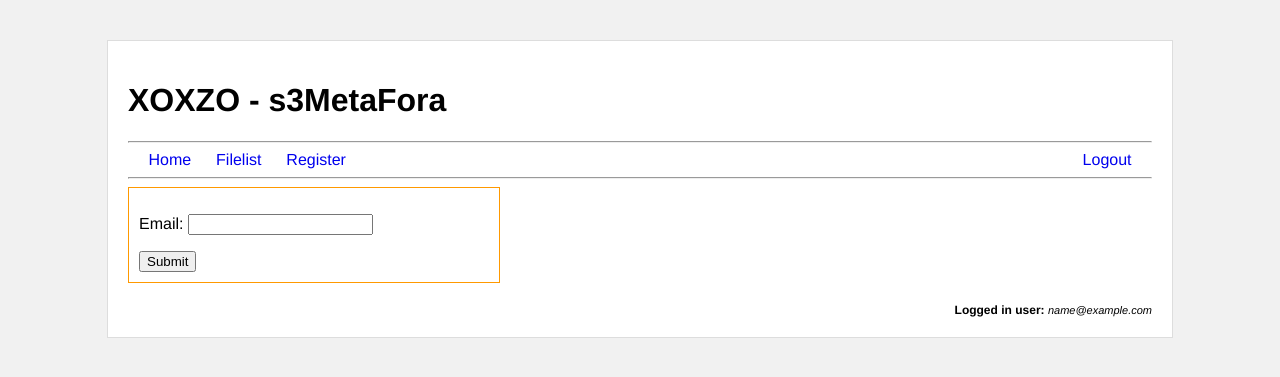
After one commit to thoughtgeek/s3metafora, a Django app: a page that uses s3mediauploader/templates/base.html in a window 1280 px wide. The commit adds this page. Shown: the top 377 px of the page. Run offline with Django 3.2, Linux system fonts and the light colour scheme; the visitor is signed in with stand-in values (Sample User, id 1); parts of the project's set-up code (start-up, migrations or seed data) failed here and were passed over.

Commit message:
Added auth and registration

```diff
--- a/s3mediauploader/core/forms.py
+++ b/s3mediauploader/core/forms.py
@@ -7,3 +7,10 @@
     class Meta:
         model = Document
         fields = ('upload', )
+
+
+class UserRegistrationForm(forms.Form):
+    email = forms.CharField(
+        required = True,
+        label = 'Email',
+        max_length = 32,)
--- a/s3mediauploader/core/templates/core/document_form.html
+++ b/s3mediauploader/core/templates/core/document_form.html
@@ -6,7 +6,6 @@
 
 {% block content %}
   <h3>Upload to Amazon S3</h3>
-
   <form method="post" enctype="multipart/form-data">
     {% csrf_token %}
     {{ form.as_p }}
--- /dev/null
+++ b/s3mediauploader/core/templates/core/register.html
@@ -0,0 +1,12 @@
+{% extends 'base.html' %}
+
+{% block title%}
+<title>s3Metafora - Register new user</title>
+{% endblock %}
+
+{% block content %}
+    <form method="POST">
+        {% csrf_token %} {{ form.as_p }}
+        <button type="submit">Submit</button>
+    </form>
+{% endblock %}
--- a/s3mediauploader/core/views.py
+++ b/s3mediauploader/core/views.py
@@ -1,26 +1,46 @@
+import random
+from django.http import QueryDict
+from django.http import HttpResponse
+from django.contrib.auth.models import User
+from django.shortcuts import render, redirect
+from django.views.decorators.csrf import csrf_exempt
+from django.core.files.storage import default_storage
+from django.contrib.auth import authenticate, login, logout
 from django.contrib.auth.decorators import login_required
-from django.shortcuts import render, redirect
+
 from .models import Document
-from .forms import DocumentForm
-from django.views.decorators.csrf import csrf_exempt
-from django.http import QueryDict
-from django.core.files.storage import default_storage
+from .forms import DocumentForm, UserRegistrationForm
+
 
 def upload(request):
-    if request.method == 'POST':
-        form = DocumentForm(request.POST, request.FILES)
-        if form.is_valid():
-            form.save()
-            return redirect('home')
-    else:
-        form = DocumentForm()
+    if request.method == 'GET' and not request.user.is_authenticated:
+            auth_token = request.GET.get('auth_token')
+            print(auth_token)
+            user = authenticate(request, username=auth_token,
+                                password=auth_token)
+            if user is not None:
+                login(request, user)
+            else:
+                return HttpResponse('Authentication Required')
 
-    documents = Document.objects.all().order_by('-uploaded_at')[:5]
-    return render(request, 'core/document_form.html', {
-        'form': form,
-        'documents':documents,
-    })
+    if request.user.is_authenticated:
+        if request.method == 'POST':
+            form = DocumentForm(request.POST, request.FILES)
+            if form.is_valid():
+                form.save()
+                return redirect('home')
+        else:
+            form = DocumentForm()
 
+        documents = Document.objects.all().order_by('-uploaded_at')[:5]
+        return render(request, 'core/document_form.html', {
+            'form': form,
+            'documents':documents,
+            'user_email':request.user.email,
+        })
+
+
+@login_required
 @csrf_exempt
 def filelist(request):
     documents = Document.objects.all()
@@ -35,4 +55,38 @@
             print('Error in file deletion!')
     return render(request, 'core/filelist.html', {
         'documents':documents,
+        'user_email':request.user.email,
     })
+
+
+def register(request):
+    if request.method == 'POST':
+        form = UserRegistrationForm(request.POST)
+        if form.is_valid():
+            userObj = form.cleaned_data
+            email =  userObj['email']
+            auth_token = token_generator()
+            while User.objects.filter(username=auth_token).exists():
+                auth_token = token_generator()
+            if not User.objects.filter(email=email).exists():
+                User.objects.create_user(auth_token, email, auth_token)
+                return render(request, 'core/register_success.html',
+                              {'auth_token' : auth_token})
+            else:
+                raise forms.ValidationError('Looks like a user with that email already exists')
+    else:
+        form = UserRegistrationForm()
+    return render(request, 'core/register.html', {
+        'form' : form,
+        'user_email':request.user.email,
+    })
+
+
+def log_out(request):
+    logout(request)
+    return HttpResponse('Logged out successfully!')
+
+def token_generator():
+    chars='ABCDEFGHIJKLMNOPQRSTUVWXYZabcdefghijnopqrstuvwxyz1234567890'
+    auth_token= ''.join((random.choice(chars)) for x in range(10))
+    return(auth_token)
--- a/s3mediauploader/templates/base.html
+++ b/s3mediauploader/templates/base.html
@@ -12,12 +12,16 @@
       <header>
         <h1>XOXZO - s3MetaFora</h1>
         <hr>
-        <a href="{% url 'home' %}">Home</a>
+        <a href="{% url 'home' %}" style="text-decoration: none; margin-left: 2%;">Home</a>
+        <a href="{% url 'filelist' %}" style="text-decoration: none; margin-left: 2%;">Filelist</a>
+        <a href="{% url 'register' %}" style="text-decoration: none; margin-left: 2%;">Register</a>
+        <a href="{% url 'log_out' %}" style="text-decoration: none; float:right; margin-right: 2%;">Logout</a>
         <hr>
       </header>
       <main>
         {% block content %}
         {% endblock %}
+        <div style="text-align:right; font-size:12px; margin-top: .5%;"><b>Logged in user: </b><i style="font-size: 11px">{{ user_email }}</i></div>
       </main>
     </div>
     {% block script %}
--- a/s3mediauploader/urls.py
+++ b/s3mediauploader/urls.py
@@ -7,4 +7,6 @@
 urlpatterns = [
     url(r'^$', views.upload, name='home'),
     url(r'^filelist$', views.filelist, name='filelist'),
+    url(r'^logout$', views.log_out, name='log_out'),
+    url(r'^registermember$', views.register, name='register'),
 ]
```
Also changed, not shown: s3mediauploader/core/templates/core/register_success.html (added, +10 -0 lines), s3mediauploader/core/migrations/0001_initial.py (deleted), s3mediauploader/core/migrations/__init__.py (deleted), 1 other file.
